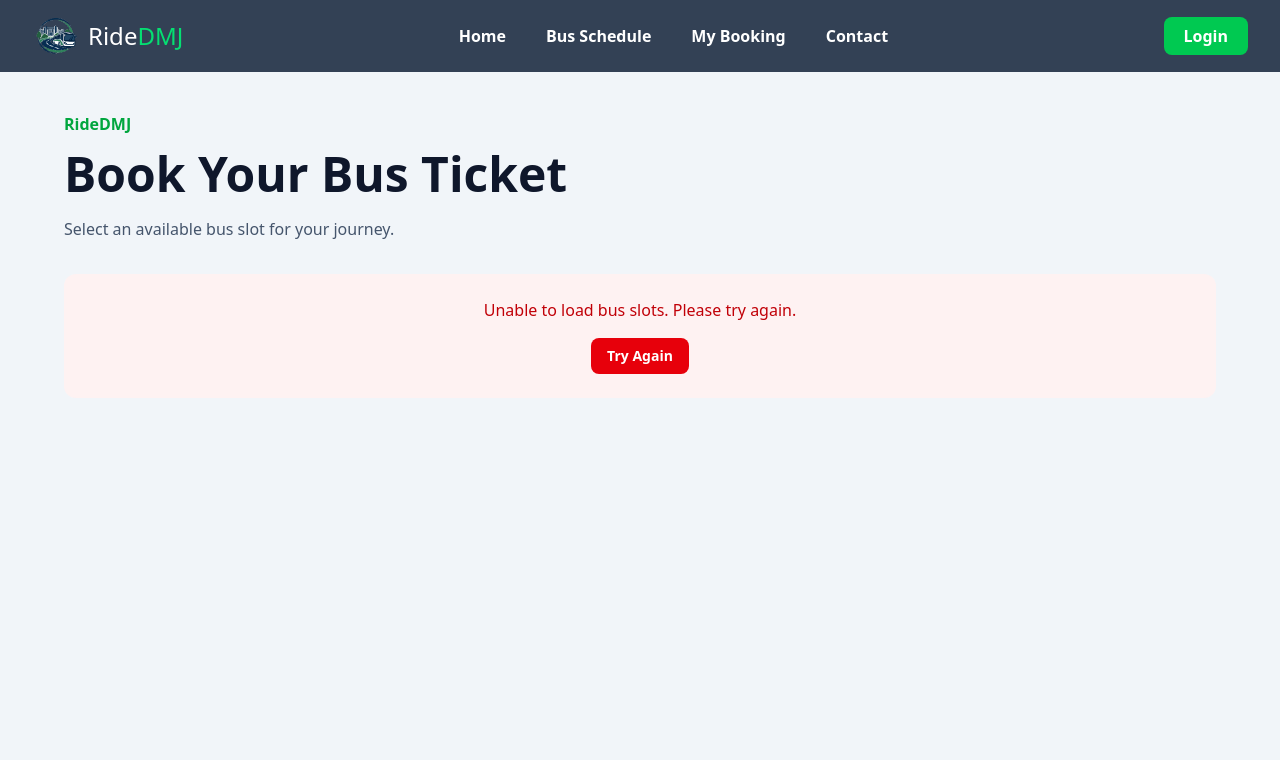
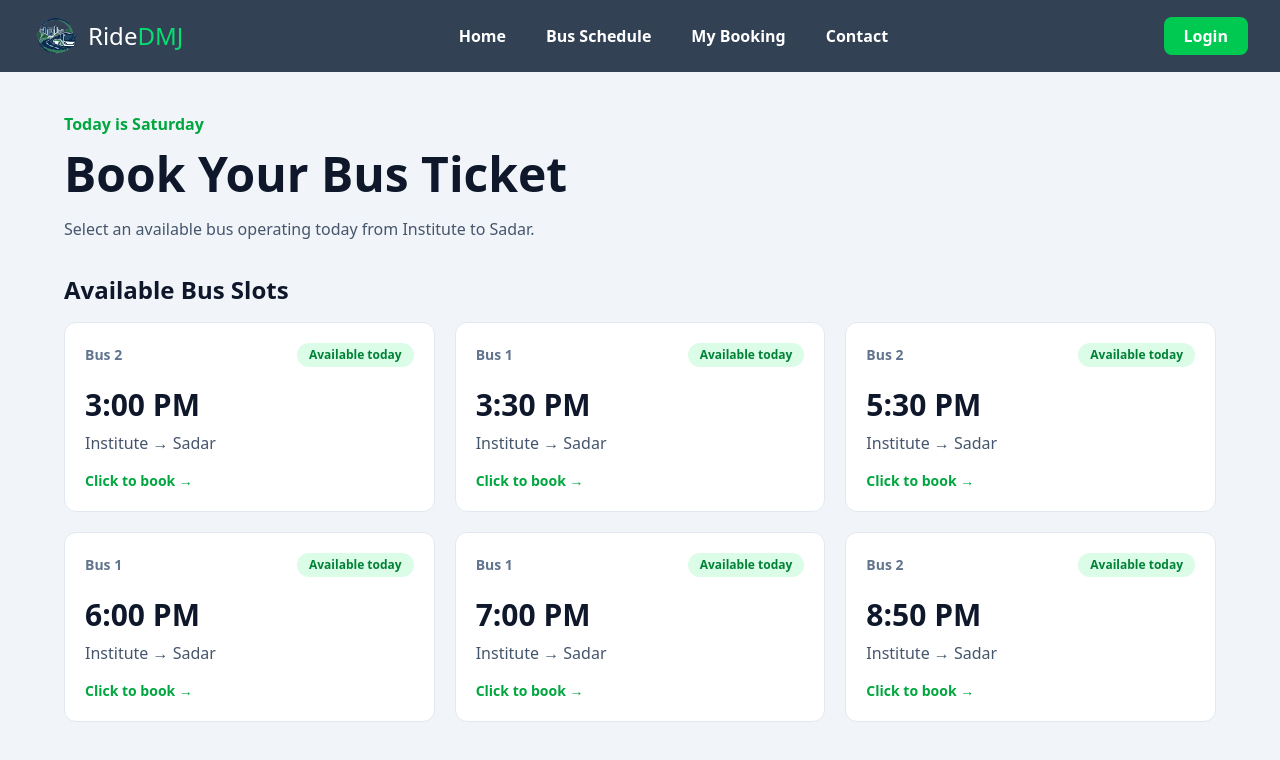
Before and after one commit to Rishabh-09-eng/RideDMJ, a Next.js app in the folder frontend/: page /book-ticket in a window 1280 px wide. Shown: the top 760 px of the page. Built offline with nearby package versions, Linux system fonts and the light colour scheme; no server answers.

Commit message:
fix book-ticket

```diff
--- a/frontend/app/book-ticket/page.js
+++ b/frontend/app/book-ticket/page.js
@@ -1,63 +1,42 @@
 "use client";
 
-import { useEffect, useState } from "react";
+import schedule from "@/data/schedule";
 import { useRouter } from "next/navigation";
+
+function formatTo12Hour(time) {
+  if (!time) return "Time unavailable";
+
+  // Handles formats like 15:00:00 or 15:00
+  const [hours, minutes] = time.split(":").map(Number);
+
+  if (Number.isNaN(hours) || Number.isNaN(minutes)) {
+    return time;
+  }
+
+  const period = hours >= 12 ? "PM" : "AM";
+  const formattedHours = hours % 12 || 12;
+
+  return `${formattedHours}:${String(minutes).padStart(2, "0")} ${period}`;
+}
 
 export default function BookTicketPage() {
   const router = useRouter();
 
-    const [trips, setTrips] = useState([]);
-    const [loading, setLoading] = useState(true);
-    const [error, setError] = useState("");
+  const today = new Date().toLocaleDateString("en-US", {
+    weekday: "long",
+  });
 
-    useEffect(() => {
-        const fetchTrips = async () => {
-            try {
-                setLoading(true);
-                setError("");
-
-                const response = await fetch(
-                    "http://localhost:8000/api/trips/"
+  // Show only buses operating on today's day
+  const availableSlots = schedule.filter((slot) =>
+    slot.operatingDays.includes(today)
   );
-
-                const data = await response.json();
-
-                if (!response.ok) {
-                    throw new Error(
-                        data.detail || "Failed to fetch bus trips"
-                    );
-                }
-
-                setTrips(Array.isArray(data) ? data : []);
-            } catch (error) {
-                console.error("Error fetching trips:", error);
-                setError("Unable to load bus slots. Please try again.");
-            } finally {
-                setLoading(false);
-            }
-        };
-
-        fetchTrips();
-    }, []);
-
-    const handleSelectTrip = (trip) => {
-        router.push(
-            `/confirm?tripId=${encodeURIComponent(
-                trip.t_id
-            )}&bus=${encodeURIComponent(
-                trip.t_bus_id
-            )}&time=${encodeURIComponent(
-                trip.t_time
-            )}`
-        );
-    };
 
   return (
     <main className="min-h-screen bg-slate-100 px-4 py-8 sm:px-6 sm:py-10 lg:px-8">
       <div className="mx-auto max-w-6xl">
         <div className="mb-8 text-center sm:text-left">
           <p className="text-sm font-semibold text-green-600 sm:text-base">
-                        RideDMJ
+            Today is {today}
           </p>
 
           <h1 className="mt-2 text-3xl font-bold leading-tight text-slate-900 sm:text-4xl lg:text-5xl">
@@ -65,111 +44,64 @@ export default function BookTicketPage() {
           </h1>
 
           <p className="mt-3 max-w-2xl text-sm leading-relaxed text-slate-600 sm:text-base">
-                        Select an available bus slot for your journey.
+            Select an available bus operating today from Institute to Sadar.
           </p>
         </div>
 
-                {loading && (
-                    <div className="rounded-xl bg-white p-6 text-center shadow-sm">
-                        <p className="text-slate-600">
-                            Loading available bus slots...
-                        </p>
-                    </div>
-                )}
-
-                {!loading && error && (
-                    <div className="rounded-xl bg-red-50 p-6 text-center">
-                        <p className="text-sm text-red-700 sm:text-base">
-                            {error}
-                        </p>
-
-                        <button
-                            type="button"
-                            onClick={() => window.location.reload()}
-                            className="mt-4 rounded-lg bg-red-600 px-4 py-2 text-sm font-semibold text-white hover:bg-red-700"
-                        >
-                            Try Again
-                        </button>
-                    </div>
-                )}
-
-                {!loading && !error && trips.length === 0 && (
-                    <div className="rounded-xl bg-white p-6 text-center shadow-sm">
-                        <p className="text-slate-600">
-                            No bus slots are available today.
-                        </p>
-                    </div>
-                )}
-
-                {!loading && !error && trips.length > 0 && (
         <section>
           <h2 className="mb-4 text-xl font-semibold text-slate-900 sm:text-2xl">
             Available Bus Slots
           </h2>
 
+          {availableSlots.length === 0 ? (
+            <div className="rounded-xl bg-white p-5 text-center shadow-sm sm:p-6">
+              <p className="text-sm text-slate-600 sm:text-base">
+                No bus slots are available today.
+              </p>
+            </div>
+          ) : (
             <div className="grid grid-cols-1 gap-4 sm:grid-cols-2 sm:gap-5 lg:grid-cols-3">
-                            {trips.map((trip) => {
-                                const availableSeats =
-                                    trip.t_available_seats ?? 0;
-
-                                const isFull = availableSeats <= 0;
-
-                                return (
-                                    <div
-                                        key={trip.t_id}
-                                        className="rounded-xl border border-slate-200 bg-white p-4 shadow-sm transition hover:shadow-md sm:p-5"
+              {availableSlots.map((slot) => (
+                <button
+                  key={slot.id}
+                  type="button"
+                  onClick={() => {
+                    router.push(
+                      `/confirm?bus=${encodeURIComponent(
+                        slot.bus
+                      )}&time=${encodeURIComponent(
+                        slot.backend_time
+                      )}`
+                    );
+                  }}
+                  className="w-full rounded-xl border border-slate-200 bg-white p-4 text-left transition hover:-translate-y-1 hover:border-green-400 hover:shadow-md focus:outline-none focus:ring-2 focus:ring-green-500 focus:ring-offset-2 sm:p-5"
                 >
                   <div className="flex flex-wrap items-center justify-between gap-2">
                     <span className="text-sm font-semibold text-slate-500">
-                                                Bus {trip.t_bus_id}
+                      {slot.bus}
                     </span>
 
-                                            <span
-                                                className={`rounded-full px-3 py-1 text-xs font-semibold ${
-                                                    isFull
-                                                        ? "bg-red-100 text-red-700"
-                                                        : "bg-green-100 text-green-700"
-                                                }`}
-                                            >
-                                                {isFull
-                                                    ? "Full"
-                                                    : "Available"}
+                    <span className="rounded-full bg-green-100 px-3 py-1 text-xs font-semibold text-green-700">
+                      Available today
                     </span>
                   </div>
 
                   <h3 className="mt-4 text-2xl font-bold text-slate-900 sm:mt-5 sm:text-3xl">
-                                            {String(trip.t_time)}
+                    {formatTo12Hour(slot.backend_time)}
                   </h3>
 
                   <p className="mt-2 text-sm text-slate-600 sm:text-base">
-                                            {trip.t_direction}
+                    Institute → Sadar
                   </p>
 
-                                        <p className="mt-4 text-sm text-slate-600">
-                                            <span className="font-semibold text-slate-800">
-                                                Available seats:
-                                            </span>{" "}
-                                            {availableSeats}
+                  <p className="mt-4 text-sm font-semibold text-green-600">
+                    Click to book →
                   </p>
-
-                                        <button
-                                            type="button"
-                                            disabled={isFull}
-                                            onClick={() =>
-                                                handleSelectTrip(trip)
-                                            }
-                                            className="mt-5 w-full rounded-lg bg-green-500 px-4 py-3 text-sm font-semibold text-white transition hover:bg-green-600 focus:outline-none focus:ring-2 focus:ring-green-500 focus:ring-offset-2 disabled:cursor-not-allowed disabled:bg-slate-300 disabled:text-slate-500 sm:text-base"
-                                        >
-                                            {isFull
-                                                ? "Bus Full"
-                                                : "Select Trip"}
                 </button>
+              ))}
             </div>
-                                );
-                            })}
-                        </div>
+          )}
         </section>
-                )}
       </div>
     </main>
   );
--- a/frontend/data/schedule.js
+++ b/frontend/data/schedule.js
@@ -1,14 +1,67 @@
-// Centralized Bus Schedule Data (Single Source of Truth for Frontend)
+// frontend/data/schedule.js
+
+// ==========================================
+// Monday to Friday Schedule
+// ==========================================
 
 export const weekdaySchedule = [
-  // Institute → Sadar (Bookable)
-  { bus: "Bus 2", from: "Institute", to: "Sadar", time: "03:00 PM", backend_time: "15:00" },
-  { bus: "Bus 1", from: "Institute", to: "Sadar", time: "03:40 PM", backend_time: "15:40" },
-  { bus: "Bus 1", from: "Institute", to: "Sadar", time: "05:15 PM", backend_time: "17:15" },
-  { bus: "Bus 2", from: "Institute", to: "Sadar", time: "06:00 PM", backend_time: "18:00" },
-  { bus: "Bus 1", from: "Institute", to: "Sadar", time: "07:00 PM", backend_time: "19:00" },
-  { bus: "Bus 1", from: "Institute", to: "Sadar", time: "08:20 PM", backend_time: "20:20" },
-  { bus: "Bus 2", from: "Institute", to: "Sadar", time: "08:50 PM", backend_time: "20:50" },
+  // Institute → Sadar
+  {
+    bus: "Bus 2",
+    from: "Institute",
+    to: "Sadar",
+    time: "03:00 PM",
+    backend_time: "15:00",
+    purpose: "Staff/Student",
+  },
+  {
+    bus: "Bus 1",
+    from: "Institute",
+    to: "Sadar",
+    time: "03:40 PM",
+    backend_time: "15:40",
+    purpose: "Staff/Student",
+  },
+  {
+    bus: "Bus 1",
+    from: "Institute",
+    to: "Sadar",
+    time: "05:15 PM",
+    backend_time: "17:15",
+    purpose: "Staff/Student",
+  },
+  {
+    bus: "Bus 2",
+    from: "Institute",
+    to: "Sadar",
+    time: "06:00 PM",
+    backend_time: "18:00",
+    purpose: "Staff/Student",
+  },
+  {
+    bus: "Bus 1",
+    from: "Institute",
+    to: "Sadar",
+    time: "07:00 PM",
+    backend_time: "19:00",
+    purpose: "Staff/Student",
+  },
+  {
+    bus: "Bus 1",
+    from: "Institute",
+    to: "Sadar",
+    time: "08:20 PM",
+    backend_time: "20:20",
+    purpose: "Staff/Student",
+  },
+  {
+    bus: "Bus 2",
+    from: "Institute",
+    to: "Sadar",
+    time: "08:50 PM",
+    backend_time: "20:50",
+    purpose: "Staff/Student",
+  },
 
   // Institute → Kakartala-Gadheri
   {
@@ -16,22 +69,75 @@ export const weekdaySchedule = [
     from: "Institute",
     to: "Kakartala-Gadheri",
     time: "04:30–05:40 PM",
+    backend_time: null,
+    purpose: "Jagriti",
   },
   {
     bus: "Bus 2",
     from: "Institute",
     to: "Kakartala-Gadheri",
     time: "07:10–08:10 PM",
+    backend_time: null,
+    purpose: "Jagriti",
   },
 
   // Sadar → Institute
-  { bus: "Bus 2", from: "Sadar", to: "Institute", time: "03:45 PM", backend_time: "15:45" },
-  { bus: "Bus 1", from: "Sadar", to: "Institute", time: "04:30 PM", backend_time: "16:30" },
-  { bus: "Bus 1", from: "Sadar", to: "Institute", time: "06:00 PM" },
-  { bus: "Bus 2", from: "Sadar", to: "Institute", time: "06:30 PM", backend_time: "18:30" },
-  { bus: "Bus 1", from: "Sadar", to: "Institute", time: "07:40 PM", backend_time: "19:40" },
-  { bus: "Bus 1", from: "Sadar", to: "Institute", time: "09:00 PM", backend_time: "21:00" },
-  { bus: "Bus 2", from: "Sadar", to: "Institute", time: "09:30 PM", backend_time: "21:30" },
+  {
+    bus: "Bus 2",
+    from: "Sadar",
+    to: "Institute",
+    time: "03:45 PM",
+    backend_time: "15:45",
+    purpose: "Staff/Student",
+  },
+  {
+    bus: "Bus 1",
+    from: "Sadar",
+    to: "Institute",
+    time: "04:30 PM",
+    backend_time: "16:30",
+    purpose: "Staff/Student",
+  },
+  {
+    bus: "Bus 1",
+    from: "Sadar",
+    to: "Institute",
+    time: "06:00 PM",
+    backend_time: "18:00",
+    purpose: "Staff/Student",
+  },
+  {
+    bus: "Bus 2",
+    from: "Sadar",
+    to: "Institute",
+    time: "06:30 PM",
+    backend_time: "18:30",
+    purpose: "Staff/Student",
+  },
+  {
+    bus: "Bus 1",
+    from: "Sadar",
+    to: "Institute",
+    time: "07:40 PM",
+    backend_time: "19:40",
+    purpose: "Staff/Student",
+  },
+  {
+    bus: "Bus 1",
+    from: "Sadar",
+    to: "Institute",
+    time: "09:00 PM",
+    backend_time: "21:00",
+    purpose: "Last Bus 1",
+  },
+  {
+    bus: "Bus 2",
+    from: "Sadar",
+    to: "Institute",
+    time: "09:30 PM",
+    backend_time: "21:30",
+    purpose: "Last Bus 2",
+  },
 
   // Kakartala-Gadheri → Institute
   {
@@ -39,17 +145,25 @@ export const weekdaySchedule = [
     from: "Kakartala-Gadheri",
     to: "Institute",
     time: "04:30–05:40 PM",
+    backend_time: null,
+    purpose: "Jagriti",
   },
   {
     bus: "Bus 2",
     from: "Kakartala-Gadheri",
     to: "Institute",
     time: "07:10–08:10 PM",
+    backend_time: null,
+    purpose: "Jagriti",
   },
 ];
 
+// ==========================================
+// Saturday and Sunday Schedule
+// ==========================================
+
 export const weekendSchedule = [
-  // Institute → Sadar (Bookable)
+  // Institute → Sadar
   {
     bus: "Bus 2",
     from: "Institute",
@@ -143,30 +257,60 @@ export const weekendSchedule = [
   },
 ];
 
-// Bookable slots automatically extracted for book-ticket page (Institute to Sadar)
-const WEEKDAYS = ["Monday", "Tuesday", "Wednesday", "Thursday", "Friday"];
+// ==========================================
+// Bookable Slots for Book-Ticket Page
+// Only Institute → Sadar trips are included.
+// ==========================================
+
+const WEEKDAYS = [
+  "Monday",
+  "Tuesday",
+  "Wednesday",
+  "Thursday",
+  "Friday",
+];
+
 const WEEKENDS = ["Saturday", "Sunday"];
 
 const weekdayBookableSlots = weekdaySchedule
-  .filter((item) => item.from === "Institute" && item.to === "Sadar" && item.backend_time)
+  .filter(
+    (item) =>
+      item.from === "Institute" &&
+      item.to === "Sadar" &&
+      item.backend_time
+  )
   .map((item, index) => ({
     id: `weekday-${index + 1}`,
     bus: item.bus,
+    from: item.from,
+    to: item.to,
     time: item.time,
     backend_time: item.backend_time,
     operatingDays: WEEKDAYS,
+    purpose: item.purpose || "Staff/Student",
   }));
 
 const weekendBookableSlots = weekendSchedule
-  .filter((item) => item.from === "Institute" && item.to === "Sadar" && item.backend_time)
+  .filter(
+    (item) =>
+      item.from === "Institute" &&
+      item.to === "Sadar" &&
+      item.backend_time
+  )
   .map((item, index) => ({
     id: `weekend-${index + 1}`,
     bus: item.bus,
+    from: item.from,
+    to: item.to,
     time: item.time,
     backend_time: item.backend_time,
     operatingDays: WEEKENDS,
+    purpose: item.purpose || "Staff/Student",
   }));
 
-const allBookableSlots = [...weekdayBookableSlots, ...weekendBookableSlots];
+const allBookableSlots = [
+  ...weekdayBookableSlots,
+  ...weekendBookableSlots,
+];
 
 export default allBookableSlots;
```
Lines whose indentation alone changed are shown as unchanged.
